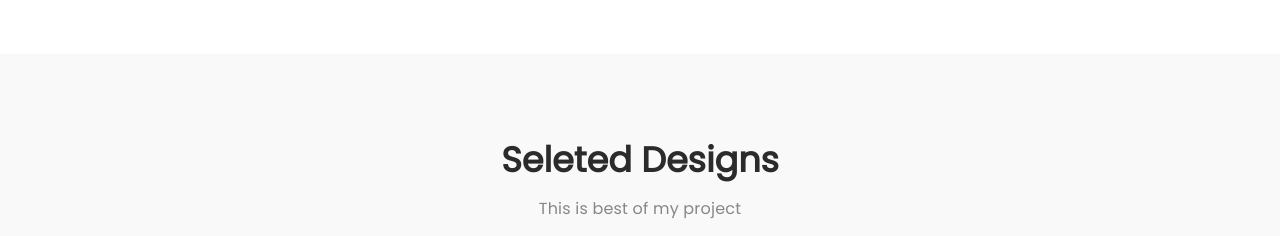
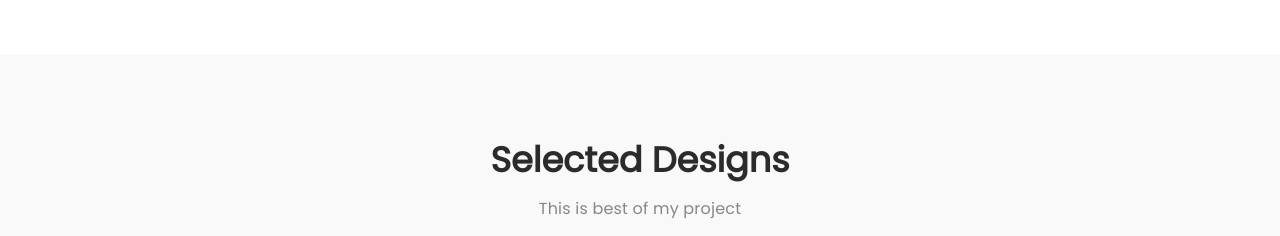
Before and after one commit to myzairi05-collab/Iamzairi, a plain HTML site: page index.html in a window 1280 px wide. Shown: the part 2160-2396 px from the top of the page. Drawn offline with Linux system fonts and the light colour scheme.

Commit message:
Update index.html

```diff
--- a/index.html
+++ b/index.html
@@ -145,7 +145,7 @@
                <div class="col-md-12 col-sm-12">
                     <!-- SECTION TITLE -->
                     <div class="wow fadeInUp section-title" data-wow-delay="0.2s">
-                         <h2>Seleted Designs</h2>
+                         <h2>Selected Designs</h2>
                          <p>This is best of my project</p>
                     </div>
                </div>
```
